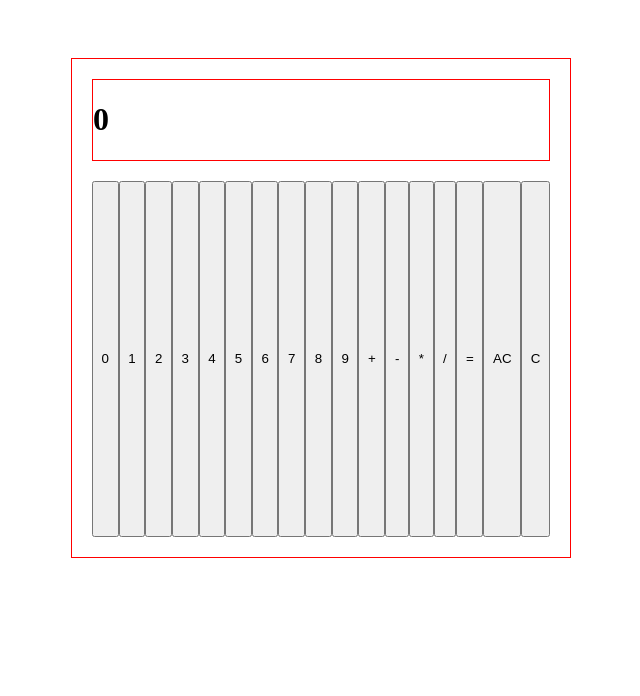
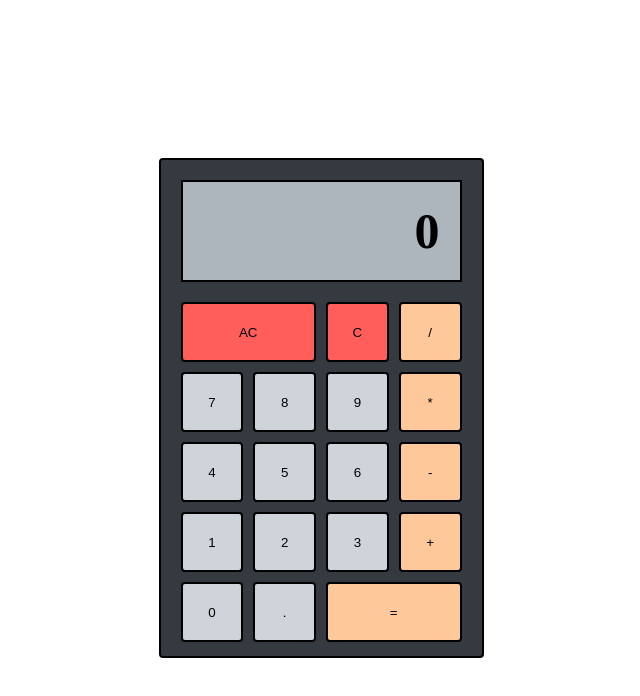
Before and after one commit to jamesaurus/calculator, a plain HTML site: page index.html in a window 1280 px wide. Shown: the whole page, without its empty margins (319-959 px from the left). Drawn offline with Linux system fonts and the light colour scheme.

Commit message:
Modify UI

```diff
--- a/index.html
+++ b/index.html
@@ -11,23 +11,24 @@
             <h1 id="display-text">0</h1>
         </div>
         <div class="buttons">
-            <button class="number">0</button>
+            <button class="all-clear">AC</button>
+            <button class="clear">C</button>
+            <button class="operator">/</button>
+            <button class="number">7</button>
+            <button class="number">8</button>
+            <button class="number">9</button>
+            <button class="operator">*</button>
+            <button class="number">4</button>
+            <button class="number">5</button>
+            <button class="number">6</button>
+            <button class="operator">-</button>
             <button class="number">1</button>
             <button class="number">2</button>
             <button class="number">3</button>
-            <button class="number">4</button>
-            <button class="number">5</button>
-            <button class="number">6</button>
-            <button class="number">7</button>
-            <button class="number">8</button>
-            <button class="number">9</button>
             <button class="operator">+</button>
-            <button class="operator">-</button>
-            <button class="operator">*</button>
-            <button class="operator">/</button>
+            <button class="number">0</button>
+            <button class="decimal">.</button>
             <button class="equals">=</button>
-            <button class="all-clear">AC</button>
-            <button class="clear">C</button>
         </div>
     </div>
 
--- a/style.css
+++ b/style.css
@@ -8,25 +8,59 @@ body {
 }
 
 .container {
-    width: 500px;
+    width: 325px;
     height: 500px;
-    margin-top: 50px;
+    margin-top: 150px;
     padding: 20px;
-    border: 1px solid red;
+    border: 2px solid;
+    border-radius: 4px;
     display: flex;
     flex-direction: column;
     gap: 20px;
+    background-color: #343a40;
 }
 
 .display {
-    border: 1px solid red;
+    border: 2px solid;
+    background-color: #adb5bd;
+}
+
+#display-text {
+    font-size: 50px;
+    text-align: right;
+    margin: 20px;
 }
 
 .buttons {
     flex-grow: 1;
     display: flex;
+    flex-wrap: wrap;
+    gap: 10px;
 }
 
 .buttons button {
     flex-grow: 1;
+    flex-basis: 60px;
+    height: 60px;
+    border: 2px solid;
+    border-radius: 4px;
+    background-color: #ced4da;
 }
+
+.buttons .all-clear {
+    flex-grow: 2;
+    flex-basis: 130px;
+}
+
+.buttons .equals {
+    flex-grow: 2;
+    flex-basis: 130px;
+}
+
+.buttons .all-clear, .buttons .clear {
+    background-color: #ff5e5b;
+}
+
+.buttons .operator,  .buttons .equals {
+    background-color: #fec89a;
+}
```
